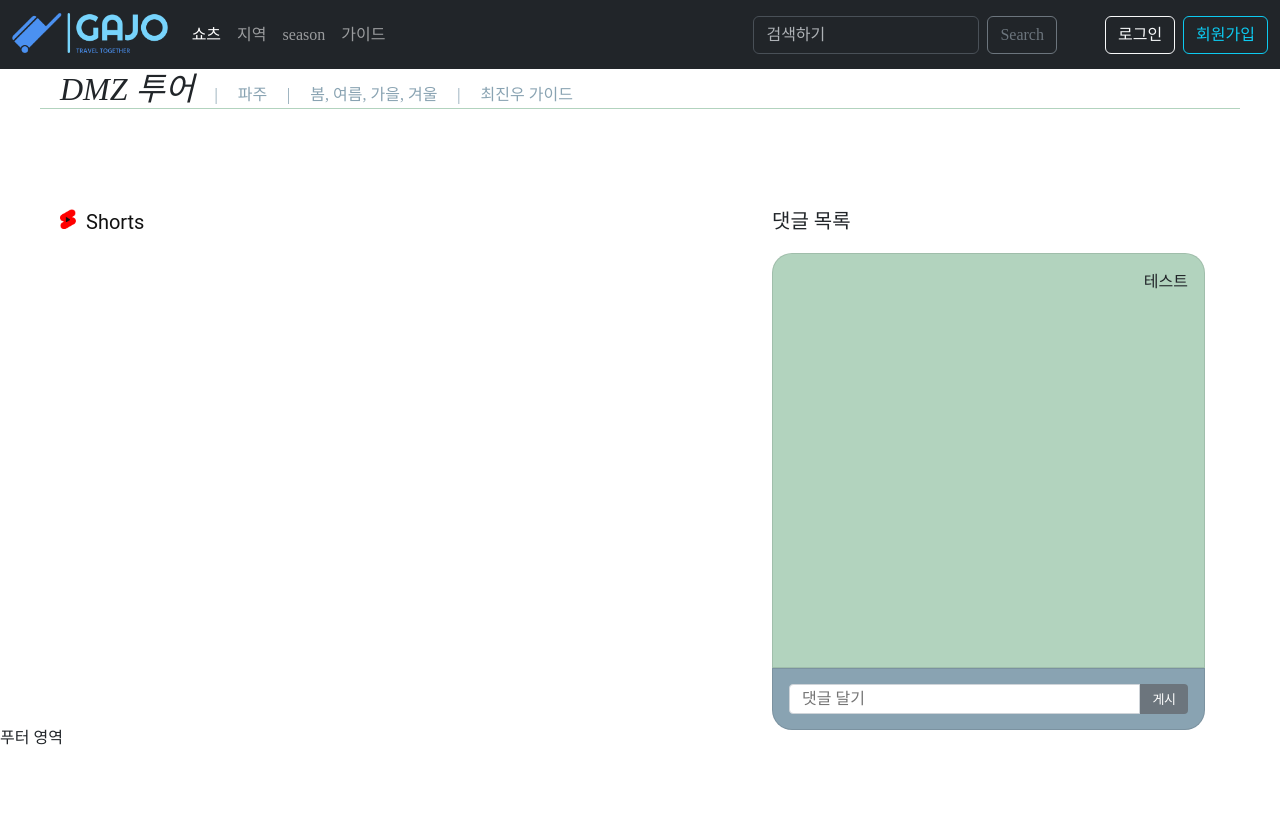
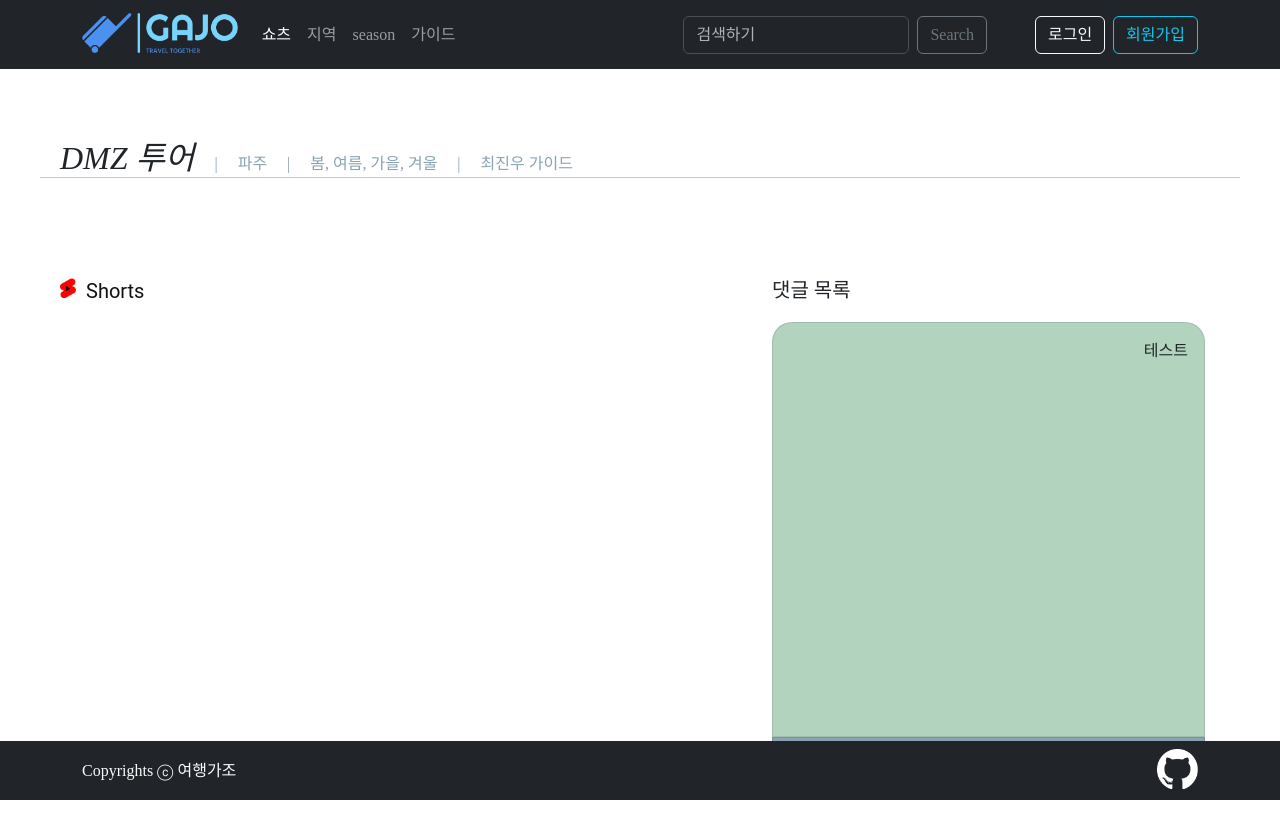
Before and after one commit to codestates-seb/seb41_main_026, a React (Create React App) app in the folder client/: page /course/1 in a window 1280 px wide. Shown: the top 838 px of the page. Before the commit the page ends 800 px from the top, so only its background shows below. Built offline with nearby package versions, Linux system fonts and the light colour scheme; no server answers.

Commit message:
feat: footer 만들기(#11)

```diff
--- a/client/src/components/Footer/Footer.jsx
+++ b/client/src/components/Footer/Footer.jsx
@@ -1,5 +1,24 @@
+import logoGit from '../../img/github_dark.png';
+
 function Footer() {
-  return <div>푸터 영역</div>;
+  return (
+    <nav className="navbar bg-dark sticky-bottom" data-bs-theme="dark">
+      <div className="container-xl">
+        <span className="text-light">Copyrights ⓒ 여행가조</span>
+
+        <div>
+          <a href="https://github.com/codestates-seb/seb41_main_026">
+            <img
+              src={logoGit}
+              alt="locate github repo"
+              height="40px"
+              target="_blank"
+            />
+          </a>
+        </div>
+      </div>
+    </nav>
+  );
 }
 
 export default Footer;
--- a/client/src/components/Header/Header.jsx
+++ b/client/src/components/Header/Header.jsx
@@ -3,10 +3,10 @@ import logo from '../../img/logo.png';
 function Header() {
   return (
     <nav
-      className="navbar bg-dark navbar-expand-lg fixed-top"
+      className="navbar bg-dark navbar-expand-lg sticky-top"
       data-bs-theme="dark"
     >
-      <div className="container-fluid">
+      <div className="container-xl">
         <a className="navbar-brand" href="/">
           <img src={logo} alt="logo" height="40px" />
         </a>
```
Also changed, not shown: client/src/img/github_dark.png (added).
